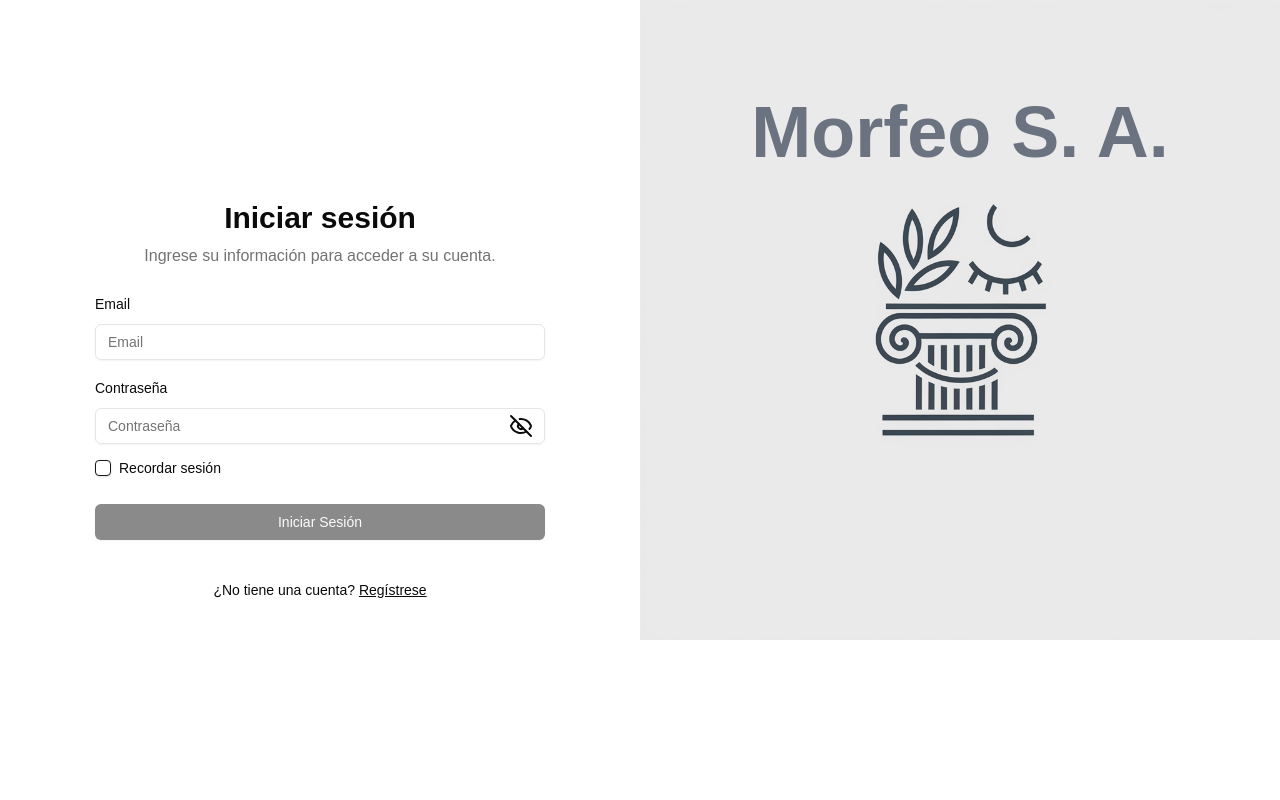
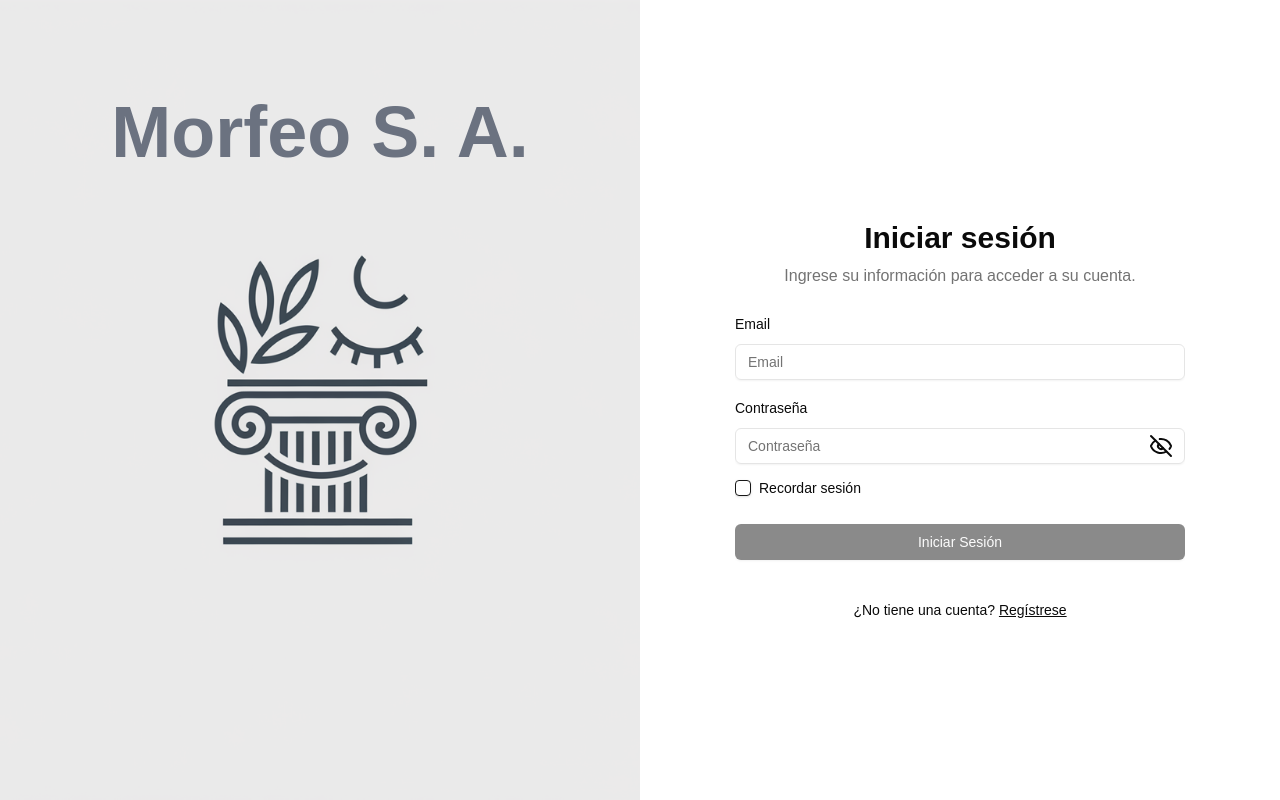
Before and after one commit to EmilianoBlazco/morfeo-f, a Next.js app: page /login in a window 1280 px wide. Built offline with nearby package versions, Linux system fonts and the light colour scheme; no server answers.

Commit message:
fix(1/autenticacion(landing_config)): Se corrigió errores de visualización de la imagen de portada de Morfeo.
Explicación detallada:
- Se modificó la manera en la que se acceden a las imágenes en Login y Register.

```diff
--- a/src/app/(auth)/login/page.tsx
+++ b/src/app/(auth)/login/page.tsx
@@ -3,33 +3,34 @@
 import Image from "next/image";
 import Login from "@components/self/views/auth/login";
 import AnimatedWrapper from "@components/self/animations/enter_from_side";
+import Portada from "../../../../public/images/Portada.png";
 
 const LoginPage = () => {
     return (
-        <div className="w-full lg:grid lg:min-h-[600px] lg:grid-cols-2 xl:min-h-[800px]">
-            <div className="flex items-center justify-center py-12">
-                <AnimatedWrapper initialX={-50} exitX={50} duration={1}>
-                    <Login />
-                </AnimatedWrapper>
-            </div>
-            <AnimatedWrapper initialX={50} exitX={50} duration={1}>
-                <div className="flex items-center justify-center relative">
+        <div className="w-full min-h-screen lg:grid lg:grid-cols-2">
+            <AnimatedWrapper initialX={-50} exitX={50} duration={1}>
+                <div className="relative hidden bg-muted lg:block h-full">
                     <Image
-                        src="/images/Portada.png"
+                        src={Portada}
                         alt="Imagen de portada"
-                        width={1920}
-                        height={1080}
-                        className="h-full w-full object-cover dark:brightness-[0.2] dark:grayscale"
+                        layout="fill"
+                        objectFit="cover"
+                        className="dark:brightness-[0.2] dark:grayscale"
                     />
-
                     <h1 className="absolute top-24 left-1/2 transform -translate-x-1/2 text-gray-500 font-bold text-4xl md:text-6xl lg:text-7xl whitespace-nowrap">
                         Morfeo S. A.
                     </h1>
                 </div>
             </AnimatedWrapper>
+            <div className="flex items-center justify-center py-12 lg:overflow-hidden lg:max-h-screen">
+                <AnimatedWrapper initialX={50} exitX={50} duration={1}>
+                    <div className="w-full max-h-full lg:max-h-screen overflow-y-auto mt-10 lg:overflow-y-auto">
+                        <Login />
+                    </div>
+                </AnimatedWrapper>
+            </div>
         </div>
-    )
-        ;
+    );
 }
 
 export default LoginPage;
--- a/src/app/(auth)/register/page.tsx
+++ b/src/app/(auth)/register/page.tsx
@@ -4,29 +4,30 @@ import withLayout from "@/lib/withLayout";
 import Register from "@components/self/views/auth/register";
 import Image from "next/image";
 import AnimatedWrapper from "@components/self/animations/enter_from_side";
-
+import Portada from "../../../../public/images/Portada.png";
 
 const RegisterPage = () => {
-
     return (
-        <div className="w-full lg:grid lg:min-h-[600px] lg:grid-cols-2 xl:min-h-[800px]">
+        <div className="w-full min-h-screen lg:grid lg:grid-cols-2">
             <AnimatedWrapper initialX={-50} exitX={50} duration={1}>
-                <div className="relative hidden bg-muted lg:block">
+                <div className="relative hidden bg-muted lg:block h-full">
                     <Image
-                        src="/images/Portada.png"
+                        src={Portada}
                         alt="Imagen de portada"
-                        width={1920}
-                        height={1080}
-                        className="h-full w-full object-cover dark:brightness-[0.2] dark:grayscale"
+                        layout="fill"
+                        objectFit="cover"
+                        className="dark:brightness-[0.2] dark:grayscale"
                     />
                     <h1 className="absolute top-24 left-1/2 transform -translate-x-1/2 text-gray-500 font-bold text-4xl md:text-6xl lg:text-7xl whitespace-nowrap">
                         Morfeo S. A.
                     </h1>
                 </div>
             </AnimatedWrapper>
-            <div className="flex items-center justify-center py-12">
+            <div className="flex items-center justify-center py-12 lg:overflow-y-auto lg:max-h-screen">
                 <AnimatedWrapper initialX={50} exitX={50} duration={1}>
-                <Register/>
+                    <div className="w-full max-h-full lg:max-h-screen overflow-y-auto lg:overflow-visible mt-10">
+                        <Register />
+                    </div>
                 </AnimatedWrapper>
             </div>
         </div>
--- a/src/components/self/layout/GuestLayout.tsx
+++ b/src/components/self/layout/GuestLayout.tsx
@@ -3,10 +3,9 @@ import {ReactNode} from 'react';
 export default function GuestLayout({children}: { children: ReactNode }) {
     return (
         <>
-            <main className='py-20'>{children}</main>
-            <footer className="bg-gray-900 text-white py-10 h-full">
-                Guesst Footer
-            </footer>
+            <main>
+                {children}
+            </main>
         </>
     );
 }
```
